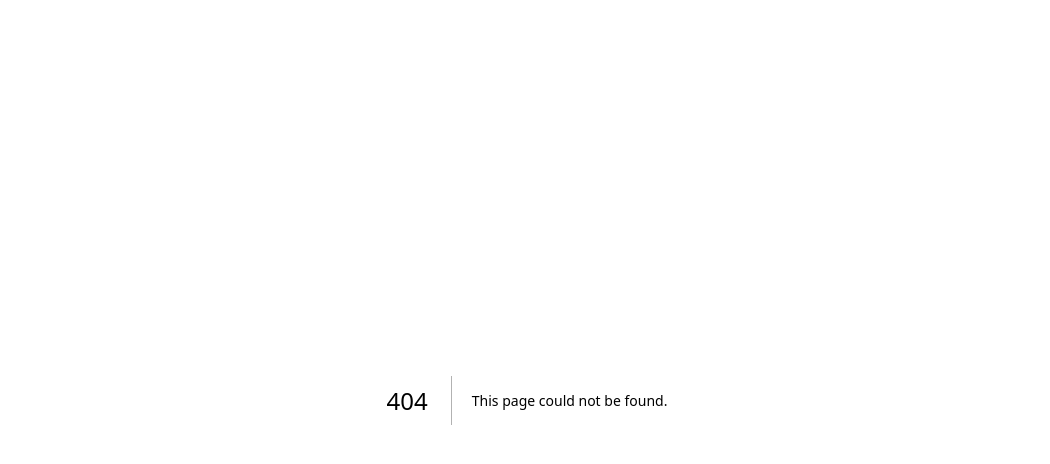
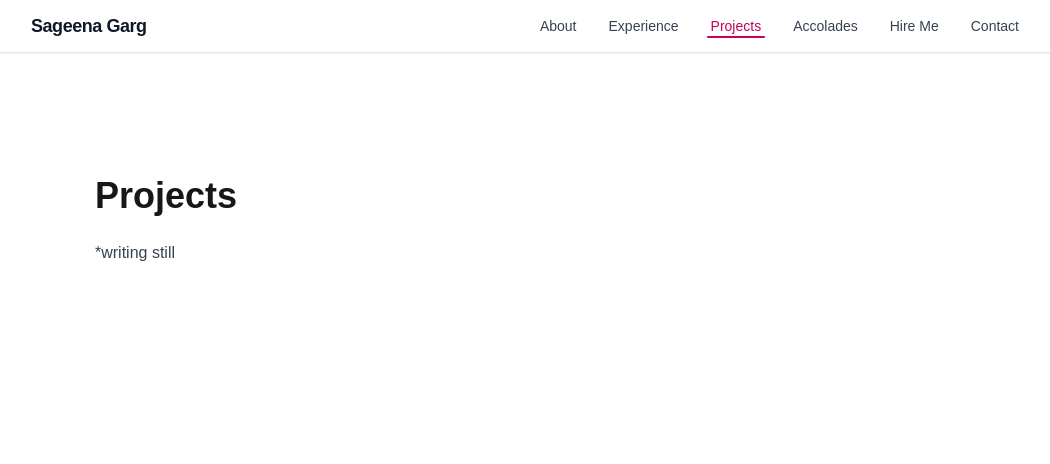
Before and after one commit to SageGarg/sageena-portfolio, a Next.js app: page /projects in a window 1280 px wide. Before the commit this address had no page. Shown: the top 464 px of the page, without its empty margins (113-1163 px from the left). Built offline with nearby package versions, Linux system fonts and the light colour scheme.

Commit message:
layout ready for diff pages

```diff
--- a/package.json
+++ b/package.json
@@ -9,6 +9,7 @@
     "lint": "next lint"
   },
   "dependencies": {
+    "clsx": "^2.1.1",
     "framer-motion": "^12.16.0",
     "next": "15.3.3",
     "react": "^19.0.0",
--- /dev/null
+++ b/src/app/(main)/accolades/page.tsx
@@ -0,0 +1,12 @@
+export const metadata = { title: 'About – Sageena Garg' };
+
+export default function Accolades() {
+  return (
+    <section className="mx-auto max-w-4xl px-4 py-24">
+      <h1 className="mb-6 text-4xl font-bold">Accolades</h1>
+      <p className="leading-relaxed text-gray-700 dark:text-gray-300">
+        *writing still
+      </p>
+    </section>
+  );
+}
--- /dev/null
+++ b/src/app/(main)/contact/page.tsx
@@ -0,0 +1,12 @@
+export const metadata = { title: 'Contact – Sageena Garg' };
+
+export default function Contact() {
+  return (
+    <section className="mx-auto max-w-4xl px-4 py-24">
+      <h1 className="mb-6 text-4xl font-bold">Contact Me</h1>
+      <p className="leading-relaxed text-gray-700 dark:text-gray-300">
+        *writing still
+      </p>
+    </section>
+  );
+}
--- /dev/null
+++ b/src/app/(main)/experience/page.tsx
@@ -0,0 +1,12 @@
+export const metadata = { title: 'Professional Experience – Sageena Garg' };
+
+export default function Experience() {
+  return (
+    <section className="mx-auto max-w-4xl px-4 py-24">
+      <h1 className="mb-6 text-4xl font-bold">Professional Experience</h1>
+      <p className="leading-relaxed text-gray-700 dark:text-gray-300">
+        *writing still
+      </p>
+    </section>
+  );
+}
--- /dev/null
+++ b/src/app/(main)/hire/page.tsx
@@ -0,0 +1,12 @@
+export const metadata = { title: 'Hire  – Sageena Garg' };
+
+export default function About() {
+  return (
+    <section className="mx-auto max-w-4xl px-4 py-24">
+      <h1 className="mb-6 text-4xl font-bold">Hire Me</h1>
+      <p className="leading-relaxed text-gray-700 dark:text-gray-300">
+        *writing still
+      </p>
+    </section>
+  );
+}
--- /dev/null
+++ b/src/app/(main)/projects/page.tsx
@@ -0,0 +1,12 @@
+export const metadata = { title: 'Professional Experience – Sageena Garg' };
+
+export default function Projects() {
+  return (
+    <section className="mx-auto max-w-4xl px-4 py-24">
+      <h1 className="mb-6 text-4xl font-bold">Projects</h1>
+      <p className="leading-relaxed text-gray-700 dark:text-gray-300">
+        *writing still
+      </p>
+    </section>
+  );
+}
--- a/src/app/page.tsx
+++ b/src/app/page.tsx
@@ -45,10 +45,22 @@ const buildShards = (): Shard[] => {
 type Phase = 'welcome' | 'breaking' | 'done';
 const chips = ['About', 'Experience', 'Accolades', 'Hire Me', 'Contact'];
 
+const introAlreadyPlayed = () =>
+  typeof window !== 'undefined' && sessionStorage.getItem('introPlayed') === 'true';
+
+
 export default function Home() {
   const [phase, setPhase] = useState<Phase>('welcome');
   // deterministic shards (same on server + client)
   const SHARDS = useMemo(buildShards, []);
+
+// skip welcome effect if once played
+useEffect(() => {
+    if (introAlreadyPlayed()) {
+      setPhase('done');
+    }
+  }, []);
+
 
   /* ---------------- timeline ---------------- */
   useEffect(() => {
@@ -59,6 +71,13 @@ export default function Home() {
     if (phase === 'breaking') {
       const id = setTimeout(() => setPhase('done'), 1400);
       return () => clearTimeout(id);
+    }
+  }, [phase]);
+
+  /* 5️⃣  once we hit 'done' for the first time, remember it */
+  useEffect(() => {
+    if (phase === 'done' && !introAlreadyPlayed()) {
+      sessionStorage.setItem('introPlayed', 'true');
     }
   }, [phase]);
 
--- a/src/components/Navbar.tsx
+++ b/src/components/Navbar.tsx
@@ -1,40 +1,70 @@
 // src/components/NavBar.tsx
 'use client';
+
 import Link from 'next/link';
 import { usePathname } from 'next/navigation';
 import { motion } from 'framer-motion';
+import clsx from 'clsx';  // yarn add clsx
 
 const links = [
-  { href: '/about', label: 'About' },
+  { href: '/about',      label: 'About' },
   { href: '/experience', label: 'Experience' },
-  { href: '/projects', label: 'Projects' },
-  { href: '/accolades', label: 'Accolades' },
-  { href: '/contact', label: 'Contact' },
-];
+  { href: '/projects',   label: 'Projects' },
+  { href: '/accolades',  label: 'Accolades' },
+  { href: '/hire',       label: 'Hire Me' },
+  { href: '/contact',    label: 'Contact' },
+] as const;
 
 export default function NavBar() {
-  const path = usePathname();
+  const pathname = usePathname() ?? '/';
+  const isActive = (href: string) =>
+    pathname === href || pathname.startsWith(`${href}/`);
 
   return (
     <motion.nav
+      role="navigation"
       initial={{ y: -60, opacity: 0 }}
       animate={{ y: 0, opacity: 1 }}
-      className="fixed top-0 inset-x-0 z-40 bg-white/70 dark:bg-zinc-900/80
+      transition={{ type: 'spring', stiffness: 120, damping: 14 }}
+      className="fixed inset-x-0 top-0 z-40 bg-white/70 dark:bg-zinc-900/80
                  backdrop-blur-sm shadow-sm"
     >
-      <div className="mx-auto flex max-w-5xl items-center gap-6 px-4 py-3">
-        {links.map(l => (
-          <Link
-            key={l.href}
-            href={l.href}
-            className={
-              'text-sm font-medium transition hover:text-pink-700 ' +
-              (path === l.href ? 'text-pink-700' : 'text-gray-700 dark:text-gray-200')
-            }
-          >
-            {l.label}
-          </Link>
-        ))}
+      <div className="mx-auto flex max-w-5xl items-center justify-between px-4 py-3">
+        {/* —— Left-side brand / home link —— */}
+        <Link
+          href="/"
+          className="text-lg font-semibold tracking-tight text-gray-900
+                     dark:text-gray-50 hover:text-pink-700 transition-colors"
+        >
+          Sageena Garg{/* or simply “Home” */}
+        </Link>
+
+        {/* —— Right-side nav links —— */}
+        <div className="flex items-center gap-6">
+          {links.map(({ href, label }) => (
+            <Link
+              key={href}
+              href={href}
+              aria-current={isActive(href) ? 'page' : undefined}
+              className={clsx(
+                'relative px-1 text-sm font-medium transition-colors',
+                isActive(href)
+                  ? 'text-pink-700'
+                  : 'text-gray-700 dark:text-gray-200 hover:text-pink-700'
+              )}
+            >
+              {label}
+
+              {isActive(href) && (
+                <motion.span
+                  layoutId="nav-underline"
+                  className="absolute inset-x-0 -bottom-0.5 h-0.5 rounded-full bg-pink-700"
+                  transition={{ type: 'spring', stiffness: 500, damping: 30 }}
+                />
+              )}
+            </Link>
+          ))}
+        </div>
       </div>
     </motion.nav>
   );
```
Also changed, not shown: 1 other file (tests, documents, lock files or other folders).
